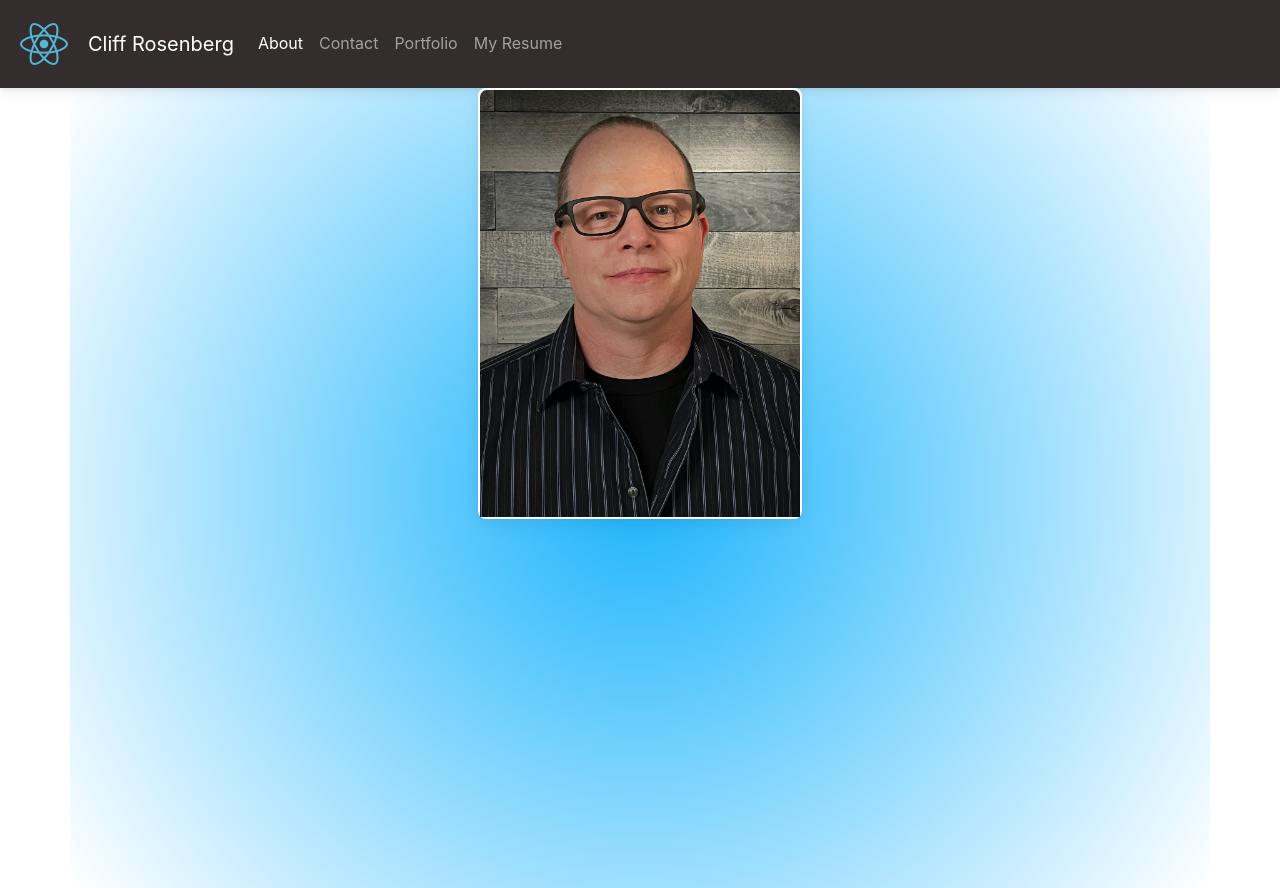
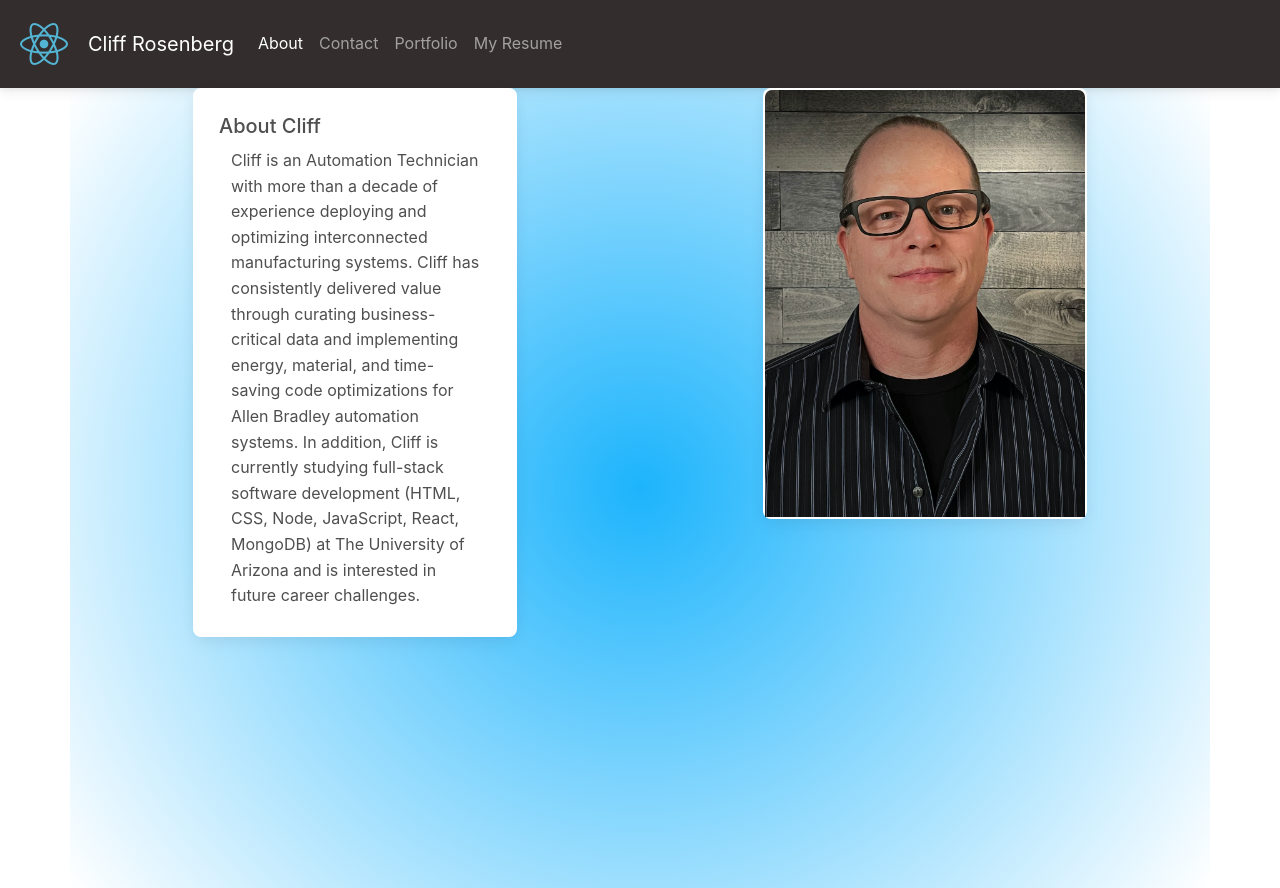
Before and after one commit to cliff-rosenberg/20-React-Portfolio, a React (Create React App) app: page /about in a window 1280 px wide. Built offline with nearby package versions, Linux system fonts and the light colour scheme.

Commit message:
reformatted page

```diff
--- a/src/components/About/About.js
+++ b/src/components/About/About.js
@@ -1,15 +1,33 @@
 import React from 'react';
 import Container from 'react-bootstrap/Container';
+import Row from 'react-bootstrap/Row';
+import Col from 'react-bootstrap/Col';
 import Card from 'react-bootstrap/Card';
 import './About.css'
 import cliff from '../../images/cliff-headshot2-sm.jpg';
 
 const About = () => {
     return (
-        <Container>
-            <Card>
-                <Card.Img variant="top" className="img-fluid" src={cliff} />
-            </Card>
+        <Container fluid="md" className="bkgrd">
+            <Row>
+                <Col>
+                <Card border="dark" className="card-text">
+                    <Card.Body className="text-wide">
+                    <Card.Title>About Cliff</Card.Title>
+                    <Card.Text>
+                    Cliff is an Automation Technician with more than a decade of experience deploying and optimizing interconnected manufacturing systems.
+                    Cliff has consistently delivered value through curating business-critical data and implementing energy, material, and time-saving code optimizations for Allen Bradley automation systems.
+                    In addition, Cliff is currently studying full-stack software development (HTML, CSS, Node, JavaScript, React, MongoDB) at The University of Arizona and is interested in future career challenges.
+                    </Card.Text>
+                    </Card.Body>
+                </Card>
+                </Col>
+                <Col>
+                    <Card className="card-picture">
+                        <Card.Img variant="top" className="img-fluid" src={cliff} />
+                    </Card>
+                </Col>
+            </Row>
         </Container>
         )
 };
```
